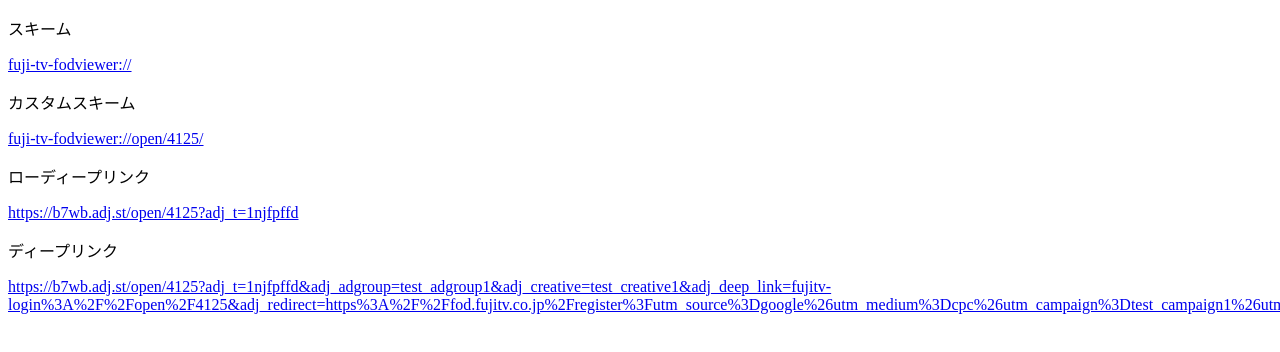
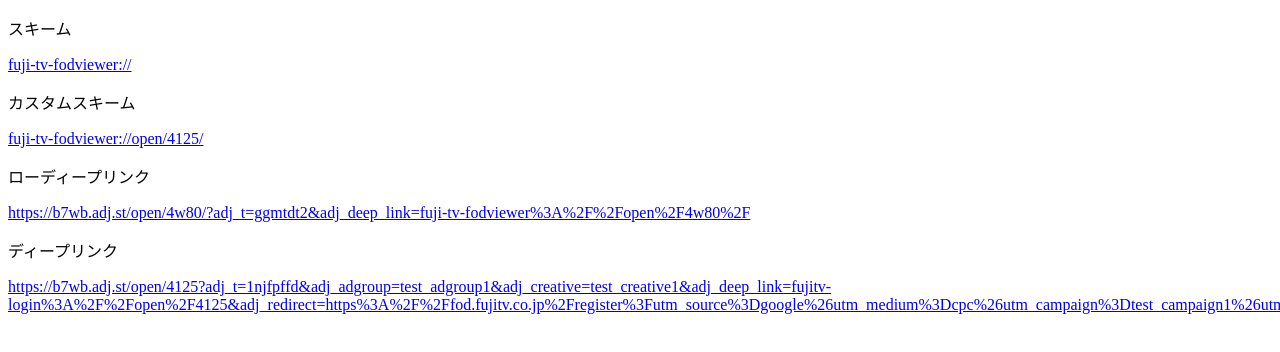
Before and after one commit to Shu-Kanno/FOD20250501, a plain HTML site: page index.html in a window 1280 px wide. Shown: the top 352 px of the page. Drawn offline with Linux system fonts and the light colour scheme.

Commit message:
Update index.html

```diff
--- a/index.html
+++ b/index.html
@@ -11,7 +11,7 @@
 	<p>カスタムスキーム</p>
 	<a href="fuji-tv-fodviewer://open/4125/">fuji-tv-fodviewer://open/4125/</a>
 	<p>ローディープリンク</p>
-	<a href="https://b7wb.adj.st/open/4125?adj_t=1njfpffd">https://b7wb.adj.st/open/4125?adj_t=1njfpffd</a>
+	<a href="https://b7wb.adj.st/open/4w80/?adj_t=ggmtdt2&adj_deep_link=fuji-tv-fodviewer%3A%2F%2Fopen%2F4w80%2F">https://b7wb.adj.st/open/4w80/?adj_t=ggmtdt2&adj_deep_link=fuji-tv-fodviewer%3A%2F%2Fopen%2F4w80%2F</a>
 	<p>ディープリンク</p>
 	<a href="https://b7wb.adj.st/open/4125?adj_t=1njfpffd&adj_adgroup=test_adgroup1&adj_creative=test_creative1&adj_deep_link=fujitv-login%3A%2F%2Fopen%2F4125&adj_redirect=https%3A%2F%2Ffod.fujitv.co.jp%2Fregister%3Futm_source%3Dgoogle%26utm_medium%3Dcpc%26utm_campaign%3Dtest_campaign1%26utm_content%3Dtest_creative1">https://b7wb.adj.st/open/4125?adj_t=1njfpffd&adj_adgroup=test_adgroup1&adj_creative=test_creative1&adj_deep_link=fujitv-login%3A%2F%2Fopen%2F4125&adj_redirect=https%3A%2F%2Ffod.fujitv.co.jp%2Fregister%3Futm_source%3Dgoogle%26utm_medium%3Dcpc%26utm_campaign%3Dtest_campaign1%26utm_content%3Dtest_creative1</a>
 </body>
```
